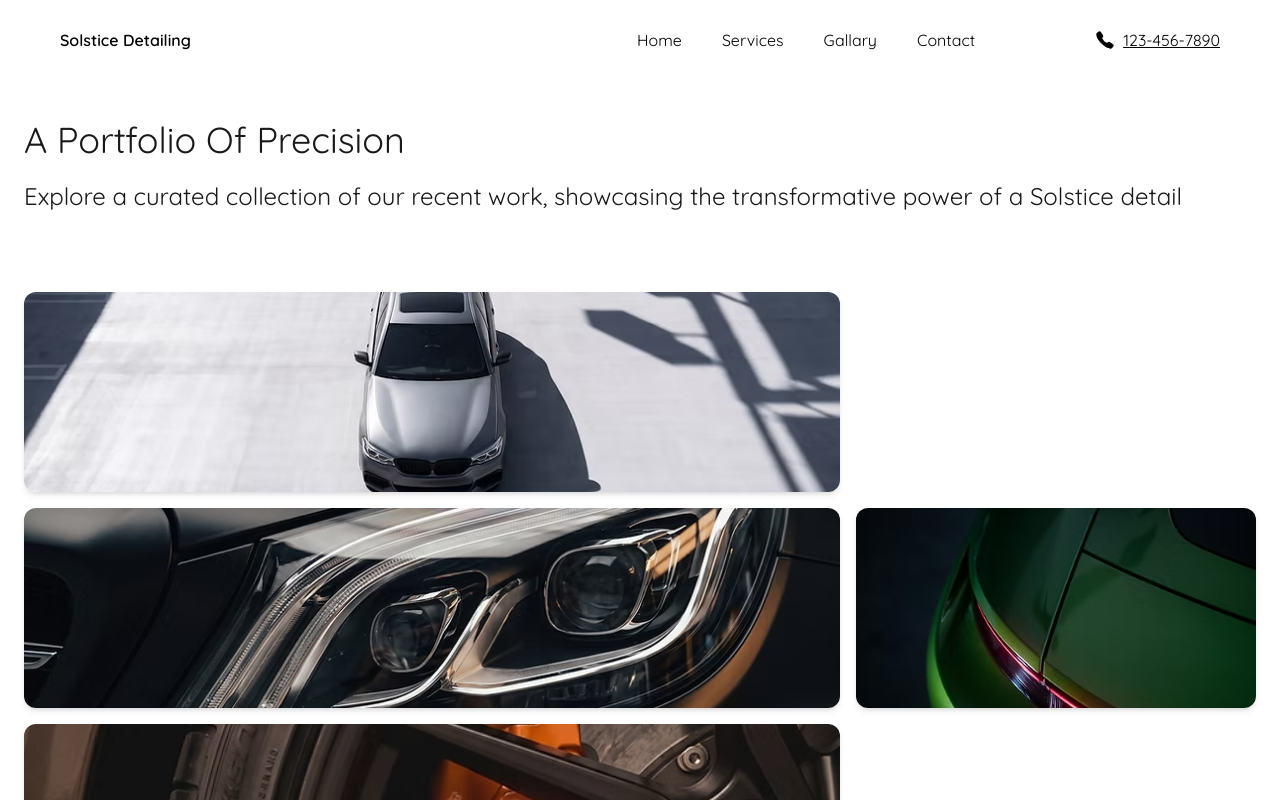
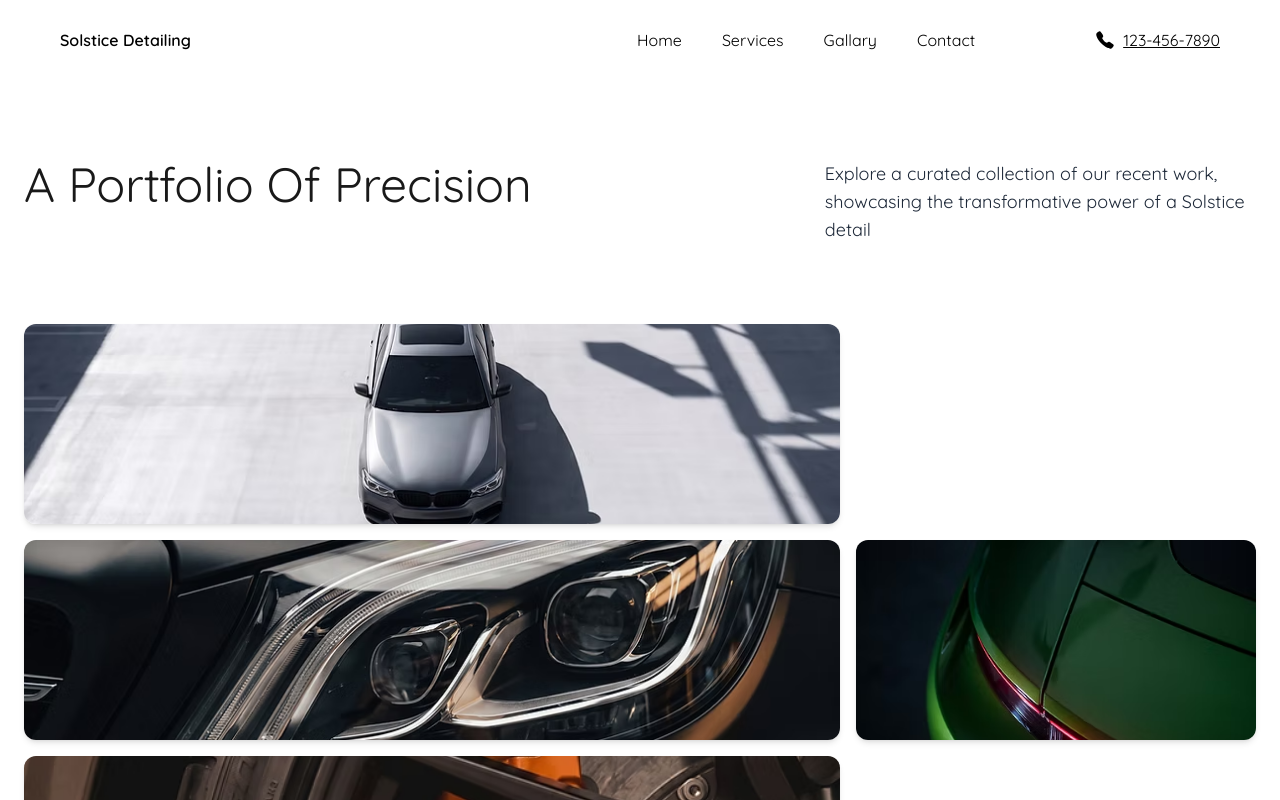
Before and after one commit to hrithik-nonia/solstice-detailing-frontend-clone, a React (Vite) app: page /gallery in a window 1280 px wide. Shown: the top 800 px of the page. Built offline with nearby package versions, Linux system fonts and the light colour scheme; a web font is replaced by a local one.

Commit message:
gallery page animation complete

```diff
--- a/src/pages/gallery.jsx
+++ b/src/pages/gallery.jsx
@@ -1,6 +1,8 @@
 import ImgCatelog from "../component/img-catelog";
 import { images } from "../constant.js";
 import { useState } from "react";
+import gsap from "gsap";
+import { useGSAP } from "@gsap/react";
 
 export default function Gallery() {
   // state for show images
@@ -15,15 +17,23 @@ export default function Gallery() {
   // random row
   const rowSpans = ["row-span-1", "row-span-2"];
 
+  // animation
+  useGSAP(() => {
+    gsap.from(".gallery-text-animate", {
+      y: 100,
+      opacity: 0,
+    });
+  });
   return (
     <>
-      <div className=" py-20 px-3 md:px-6 md:py-30">
+      <div className=" py-20 px-3 md:px-6 md:py-30 lg:py-40">
         {/* text section */}
-        <div className=" text-black/90 mb-10 md:mb-20">
-          <h1 className="text-2xl mb-2 md:text-4xl md:mb-5">
+        <div className=" text-black/90 mb-10 md:mb-20 grid lg:grid-cols-2">
+          <h1 className="text-2xl mb-2 md:text-4xl md:mb-5 lg:text-5xl gallery-text-animate">
             A Portfolio Of Precision
           </h1>
-          <p className="text-sm md:text-2xl">
+
+          <p className="text-sm md:text-2xl lg:text-lg text-gray-800 lg:w-[70%] lg:ml-auto gallery-text-animate">
             Explore a curated collection of our recent work, showcasing the
             transformative power of a Solstice detail
           </p>
```
